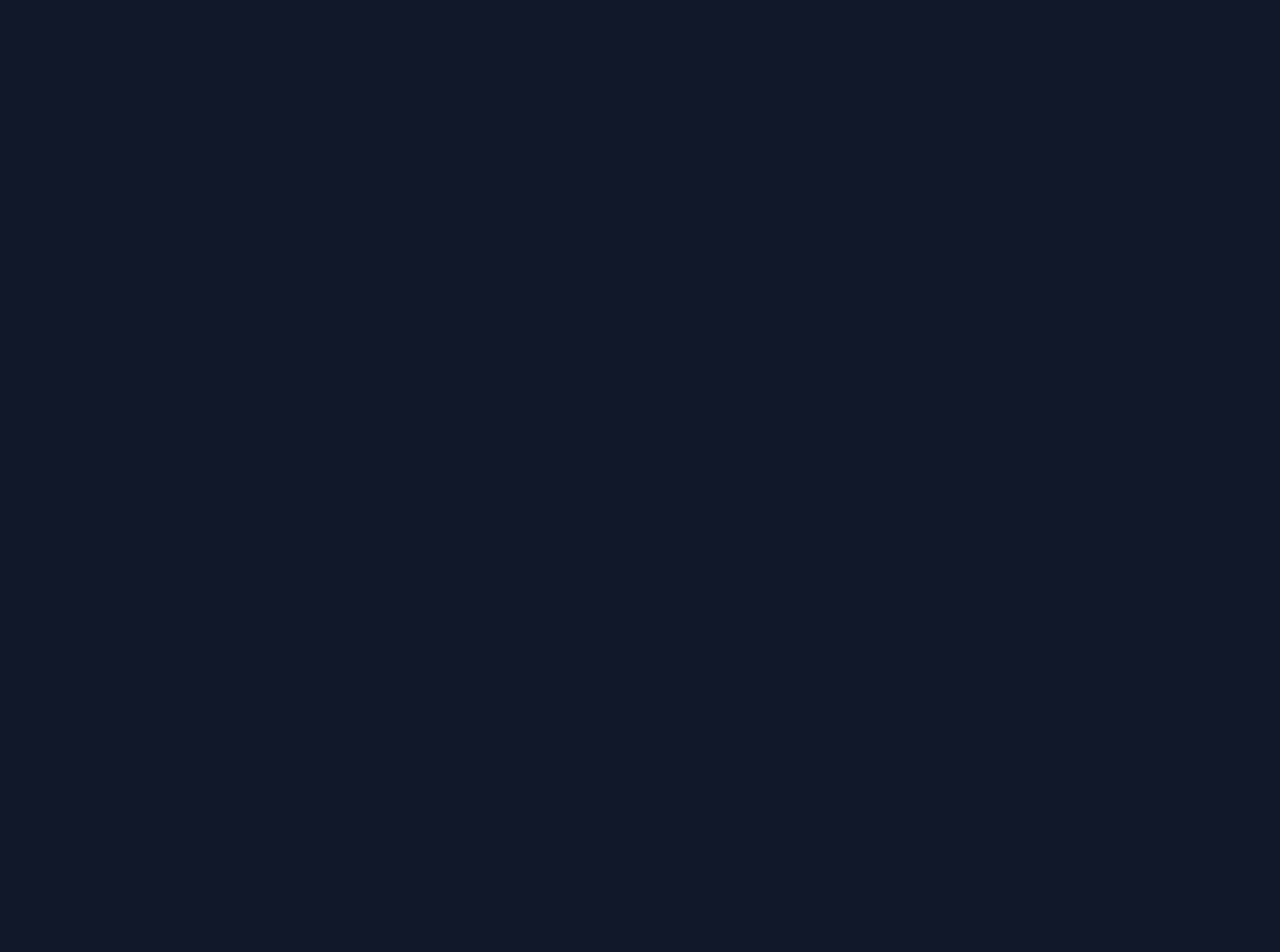
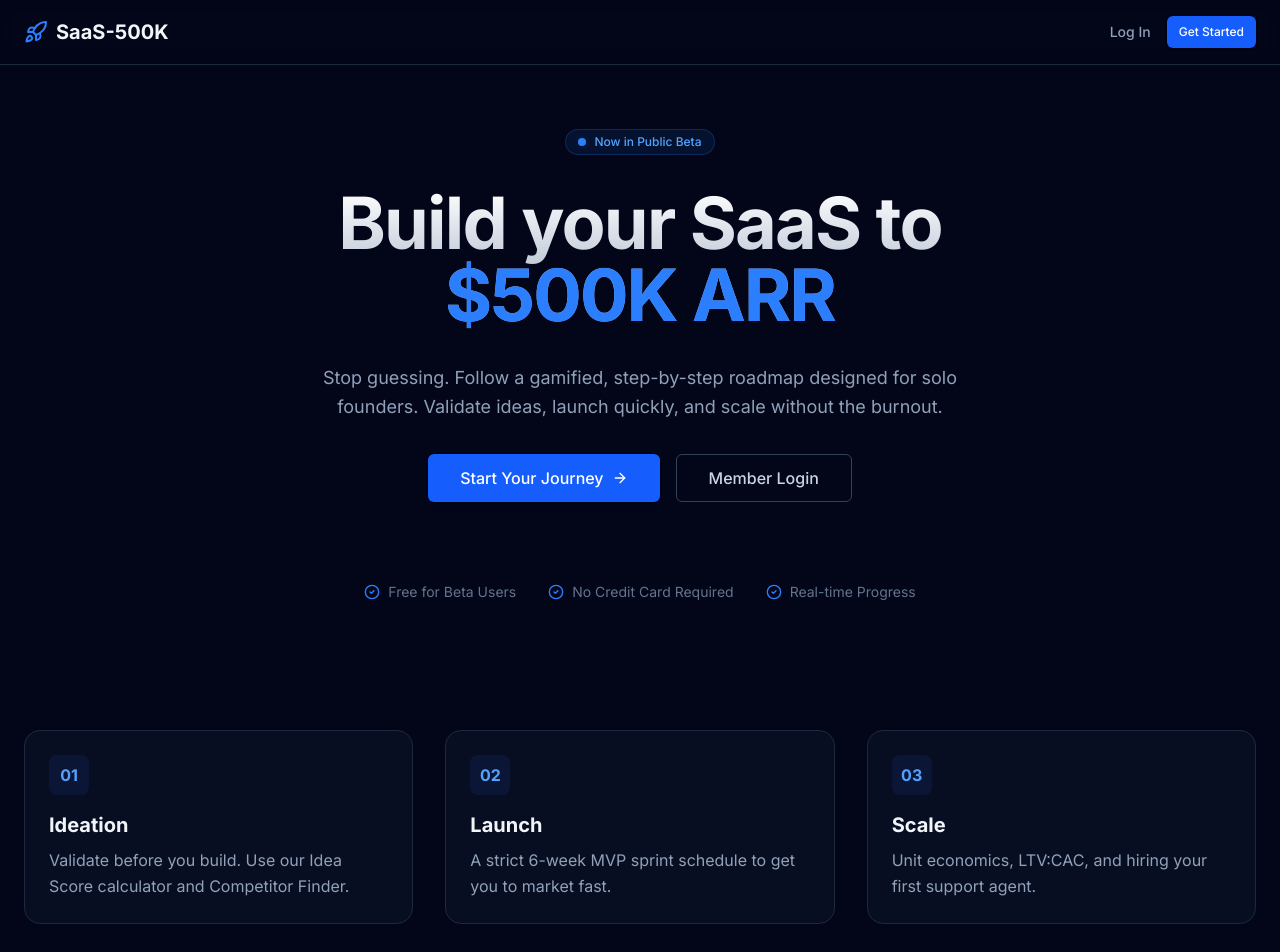
Before and after one commit to meftahmarouane/saas-academy, a Next.js app: page / in a window 1280 px wide. Before the commit this address had no page. Shown: the top 952 px of the page. Before the commit the page ends 800 px from the top, so only its background shows below. Built offline with nearby package versions, Linux system fonts and the light colour scheme.

Commit message:
Update page.tsx

```diff
--- a/src/app/page.tsx
+++ b/src/app/page.tsx
@@ -1,5 +1,101 @@
-import { redirect } from "next/navigation";
+"use client";
+
+import { Button } from "@/components/ui/Button";
+import { ArrowRight, CheckCircle2, Rocket, Shield } from "lucide-react";
+import Link from "next/link";
 
 export default function Home() {
-  redirect("/dashboard");
+  return (
+    <div className="min-h-screen bg-slate-950 text-slate-200 selection:bg-blue-500/30">
+
+      {/* Navbar */}
+      <header className="border-b border-slate-800 bg-slate-950/50 backdrop-blur fixed top-0 w-full z-50">
+        <div className="container mx-auto px-6 h-16 flex items-center justify-between">
+          <div className="flex items-center gap-2 font-bold text-xl text-slate-100">
+            <Rocket className="w-6 h-6 text-blue-500" />
+            <span>SaaS-500K</span>
+          </div>
+          <nav className="flex items-center gap-4">
+            <Link href="/login" className="text-sm font-medium text-slate-400 hover:text-white transition-colors">
+              Log In
+            </Link>
+            <Link href="/login">
+              <Button size="sm" className="hidden sm:flex">
+                Get Started
+              </Button>
+            </Link>
+          </nav>
+        </div>
+      </header>
+
+      <main className="pt-32 pb-20">
+
+        {/* Hero Section */}
+        <section className="container mx-auto px-6 text-center space-y-8">
+          <div className="inline-flex items-center gap-2 px-3 py-1 rounded-full bg-blue-500/10 border border-blue-500/20 text-blue-400 text-xs font-medium animate-in fade-in slide-in-from-bottom-4 duration-500">
+            <span className="relative flex h-2 w-2">
+              <span className="animate-ping absolute inline-flex h-full w-full rounded-full bg-blue-400 opacity-75"></span>
+              <span className="relative inline-flex rounded-full h-2 w-2 bg-blue-500"></span>
+            </span>
+            Now in Public Beta
+          </div>
+
+          <h1 className="text-5xl md:text-7xl font-bold bg-clip-text text-transparent bg-gradient-to-b from-white to-slate-400 tracking-tight max-w-4xl mx-auto animate-in fade-in slide-in-from-bottom-6 duration-700">
+            Build your SaaS to <br />
+            <span className="text-blue-500">$500K ARR</span>
+          </h1>
+
+          <p className="text-lg text-slate-400 max-w-2xl mx-auto leading-relaxed animate-in fade-in slide-in-from-bottom-8 duration-700 delay-100">
+            Stop guessing. Follow a gamified, step-by-step roadmap designed for solo founders.
+            Validate ideas, launch quickly, and scale without the burnout.
+          </p>
+
+          <div className="flex flex-col sm:flex-row items-center justify-center gap-4 animate-in fade-in slide-in-from-bottom-8 duration-700 delay-200">
+            <Link href="/login">
+              <Button size="lg" className="h-12 px-8 text-base">
+                Start Your Journey <ArrowRight className="w-4 h-4 ml-2" />
+              </Button>
+            </Link>
+            <Link href="/login">
+              <Button variant="outline" size="lg" className="h-12 px-8 text-base">
+                Member Login
+              </Button>
+            </Link>
+          </div>
+
+          <div className="pt-12 flex justify-center gap-8 text-sm text-slate-500 animate-in fade-in duration-1000 delay-300">
+            <div className="flex items-center gap-2"><CheckCircle2 className="w-4 h-4 text-blue-500" /> Free for Beta Users</div>
+            <div className="flex items-center gap-2"><CheckCircle2 className="w-4 h-4 text-blue-500" /> No Credit Card Required</div>
+            <div className="flex items-center gap-2"><CheckCircle2 className="w-4 h-4 text-blue-500" /> Real-time Progress</div>
+          </div>
+        </section>
+
+        {/* Feature Grid (Simple) */}
+        <section className="container mx-auto px-6 mt-32">
+          <div className="grid grid-cols-1 md:grid-cols-3 gap-8">
+            {[
+              { title: "Ideation", desc: "Validate before you build. Use our Idea Score calculator and Competitor Finder." },
+              { title: "Launch", desc: "A strict 6-week MVP sprint schedule to get you to market fast." },
+              { title: "Scale", desc: "Unit economics, LTV:CAC, and hiring your first support agent." }
+            ].map((f, i) => (
+              <div key={i} className="p-6 rounded-2xl bg-slate-900/50 border border-slate-800 hover:border-blue-500/30 transition-colors">
+                <div className="w-10 h-10 rounded-lg bg-blue-900/20 flex items-center justify-center mb-4">
+                  <span className="font-bold text-blue-400">0{i + 1}</span>
+                </div>
+                <h3 className="text-xl font-bold text-slate-100 mb-2">{f.title}</h3>
+                <p className="text-slate-400 leading-relaxed">
+                  {f.desc}
+                </p>
+              </div>
+            ))}
+          </div>
+        </section>
+
+      </main>
+
+      <footer className="border-t border-slate-800 py-8 text-center text-slate-500 text-sm">
+        <p>© 2026 SaaS-500K Academy. Built in public.</p>
+      </footer>
+    </div>
+  );
 }
```
